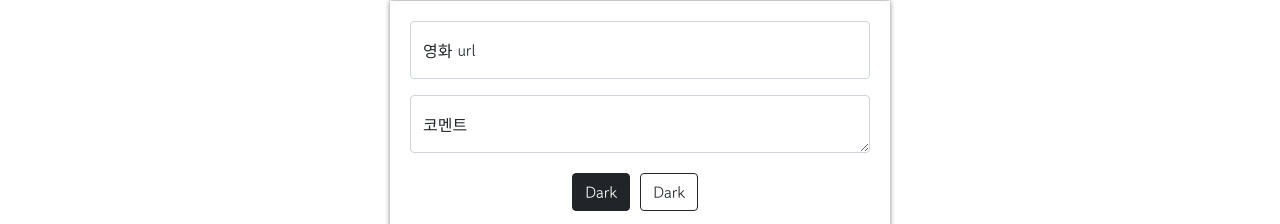
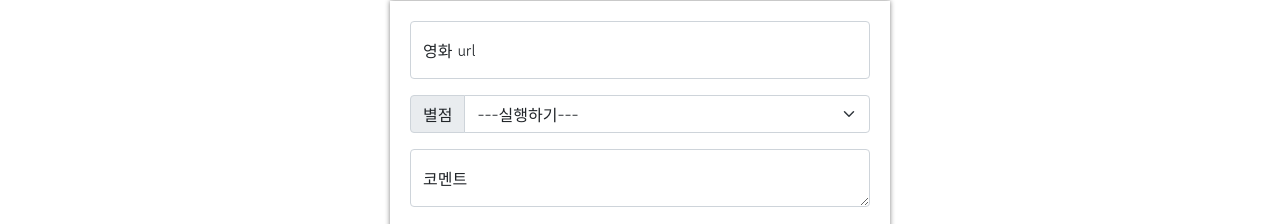
Before and after one commit to suyeonkim0206/mypage, a plain HTML site: page index.html in a window 1280 px wide. Shown: the part 269-493 px from the top of the page. Drawn offline with nearby package versions, Linux system fonts and the light colour scheme.

Commit message:
Update index.html

```diff
--- a/index.html
+++ b/index.html
@@ -86,6 +86,15 @@
             <input type="email" class="form-control" id="floatingInput" placeholder="name@example.com">
             <label for="floatingInput">영화 url</label>
         </div>
+        <div class="input-group mb-3">
+            <label class="input-group-text" for="inputGroupSelect01">별점</label>
+            <select class="form-select" id="inputGroupSelect01">
+              <option selected>---실행하기---</option>/option>
+              <option value="1">⭐</option>
+              <option value="2">⭐⭐</option>
+              <option value="3">⭐⭐⭐</option>
+            </select>
+          </div>
         <div class="form-floating">
             <textarea class="form-control" placeholder="Leave a comment here" id="floatingTextarea"></textarea>
             <label for="floatingTextarea">코멘트</label>
```
